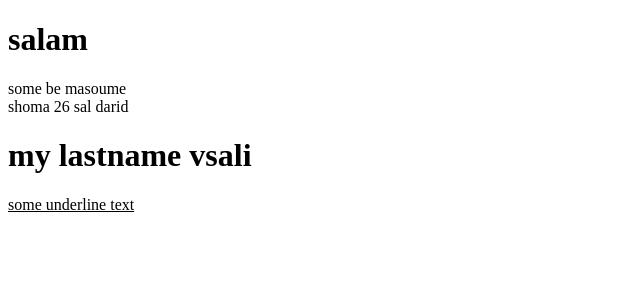
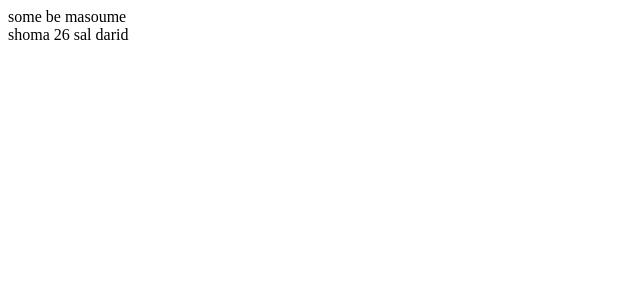
Before and after one commit to Masoume-vesali1993/practice-react, a React (Create React App) app: page / in a window 1280 px wide. Shown: the top 300 px of the page, without its empty margins (0-640 px from the left). Built offline with nearby package versions, Linux system fonts and the light colour scheme.

Commit message:
Edit
App.js

```diff
--- a/src/App.js
+++ b/src/App.js
@@ -5,11 +5,7 @@ import User from './Components/User';
 function App() {
   return (
     <div>
-      <h1>salam</h1>
-      <User name="masoume" age="26">
-          <h1>my lastname vsali</h1>
-          <u>some underline text</u>
-        </User>
+      <User name="masoume" age="26" />
     </div>
   );
 }
```
